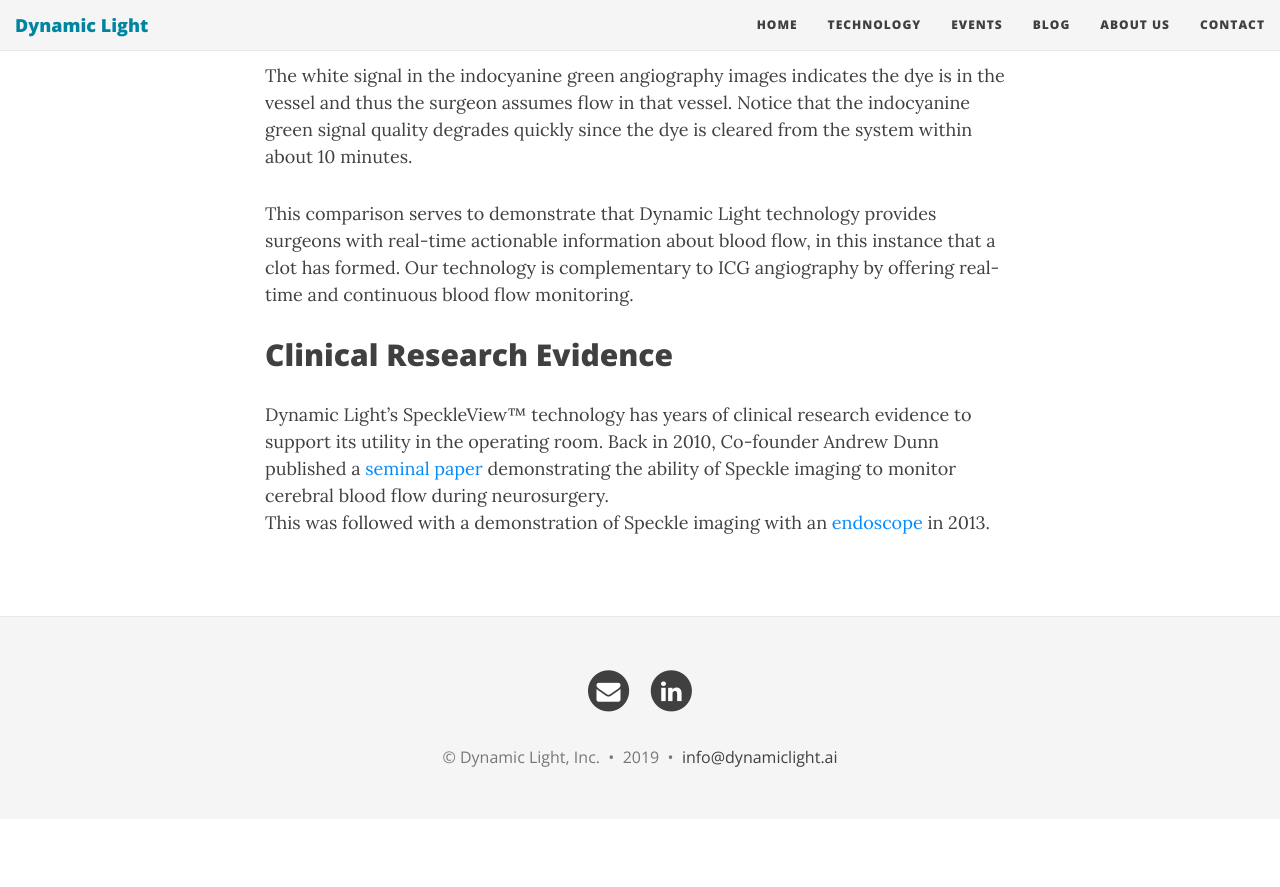
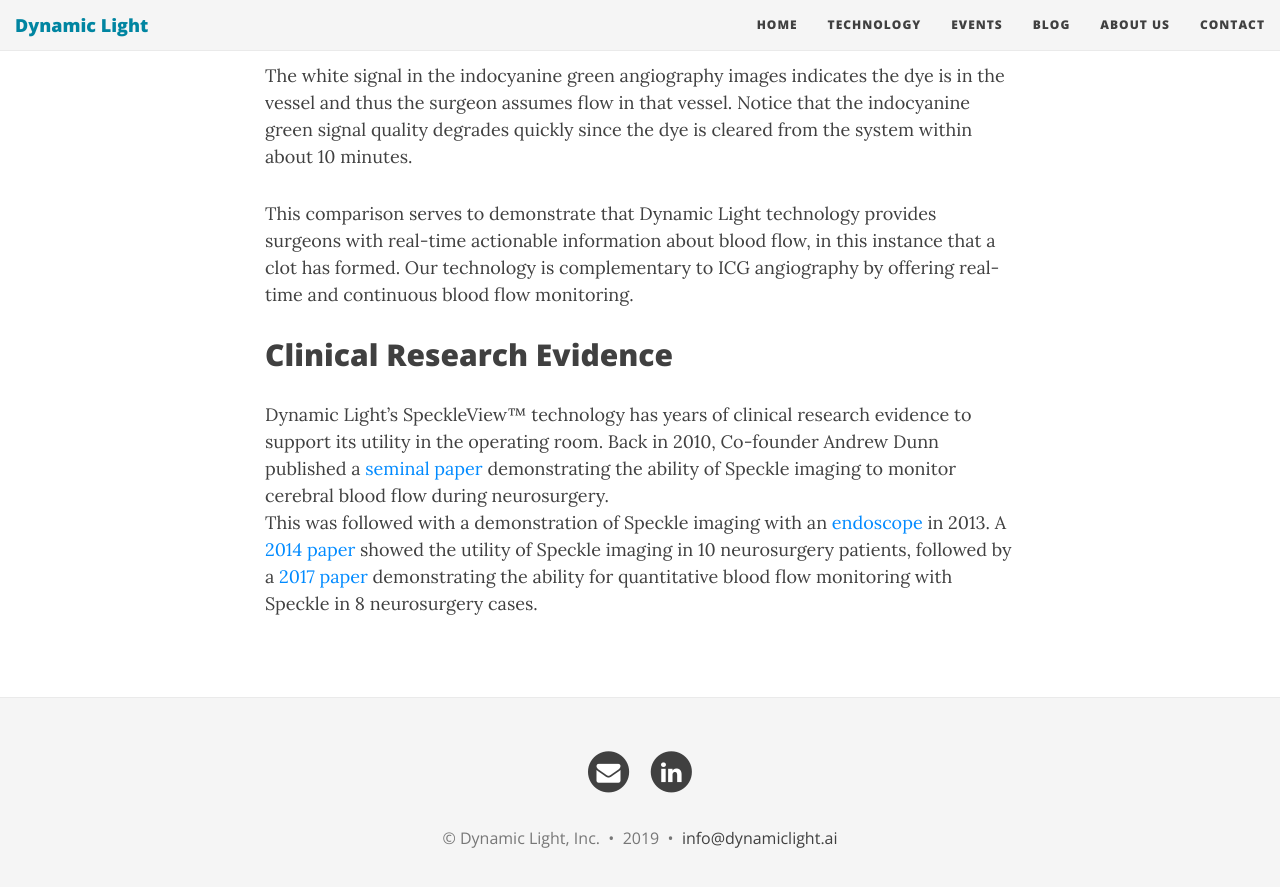
Before and after one commit to Dynamic-Light/millerd8.github.io, a Jekyll site: the page built from technology.md, in a window 1280 px wide and 900 px high, scrolled down 982 px. Shown: the top 887 px of the window. Built offline with Jekyll 4.4.1, drawn with Linux system fonts in a browser that asks for light colours; nearby versions of some CDN libraries; before the commit the page ends 1801 px from its top, so only the background shows below that.

Commit message:
Update technology.md

```diff
--- a/technology.md
+++ b/technology.md
@@ -35,5 +35,5 @@
 <h2> Clinical Research Evidence </h2>
 
 Dynamic Light's SpeckleView&trade; technology has years of clinical research evidence to support its utility in the operating room. Back in 2010, Co-founder Andrew Dunn published a <a href="https://foil.bme.utexas.edu/media/papers/10.1117/1.3526368.pdf"> seminal paper</a> demonstrating the ability of Speckle imaging to monitor cerebral blood flow during neurosurgery. <br>
-This was followed with a demonstration of Speckle imaging with an <a href="https://foil.bme.utexas.edu/media/papers/10.1117/1.JBO.18.9.090501.pdf"> endoscope</a>
- in 2013.
+This was followed with a demonstration of Speckle imaging with an <a href="https://foil.bme.utexas.edu/media/papers/10.1117/1.JBO.18.9.090501.pdf"> endoscope</a> in 2013.
+A <a href="https://foil.bme.utexas.edu/media/papers/10.1117/1.NPh.1.1.015006.pdf"> 2014 paper</a> showed the utility of Speckle imaging in 10 neurosurgery patients, followed by a <a href="https://foil.bme.utexas.edu/media/papers/10.1177/0271678X16686987.pdf"> 2017 paper</a> demonstrating the ability for quantitative blood flow monitoring with Speckle in 8 neurosurgery cases.
```
